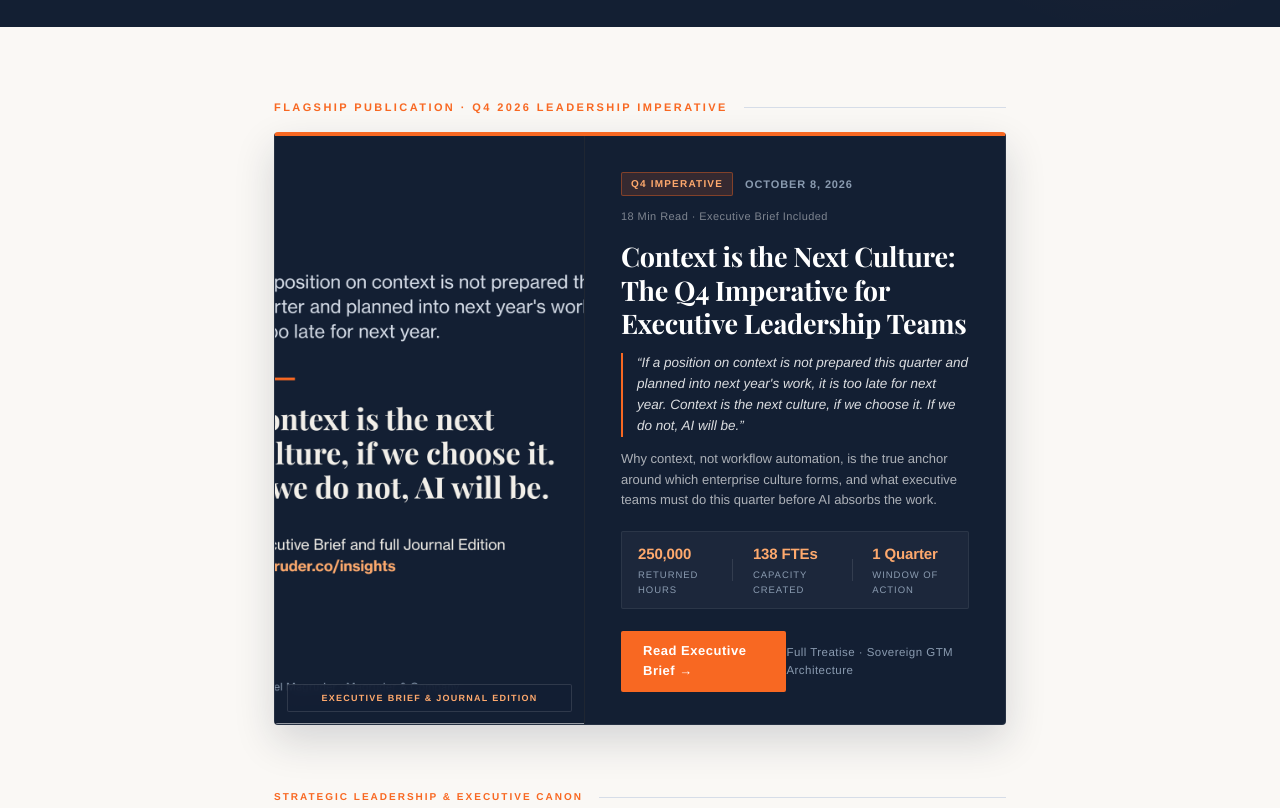
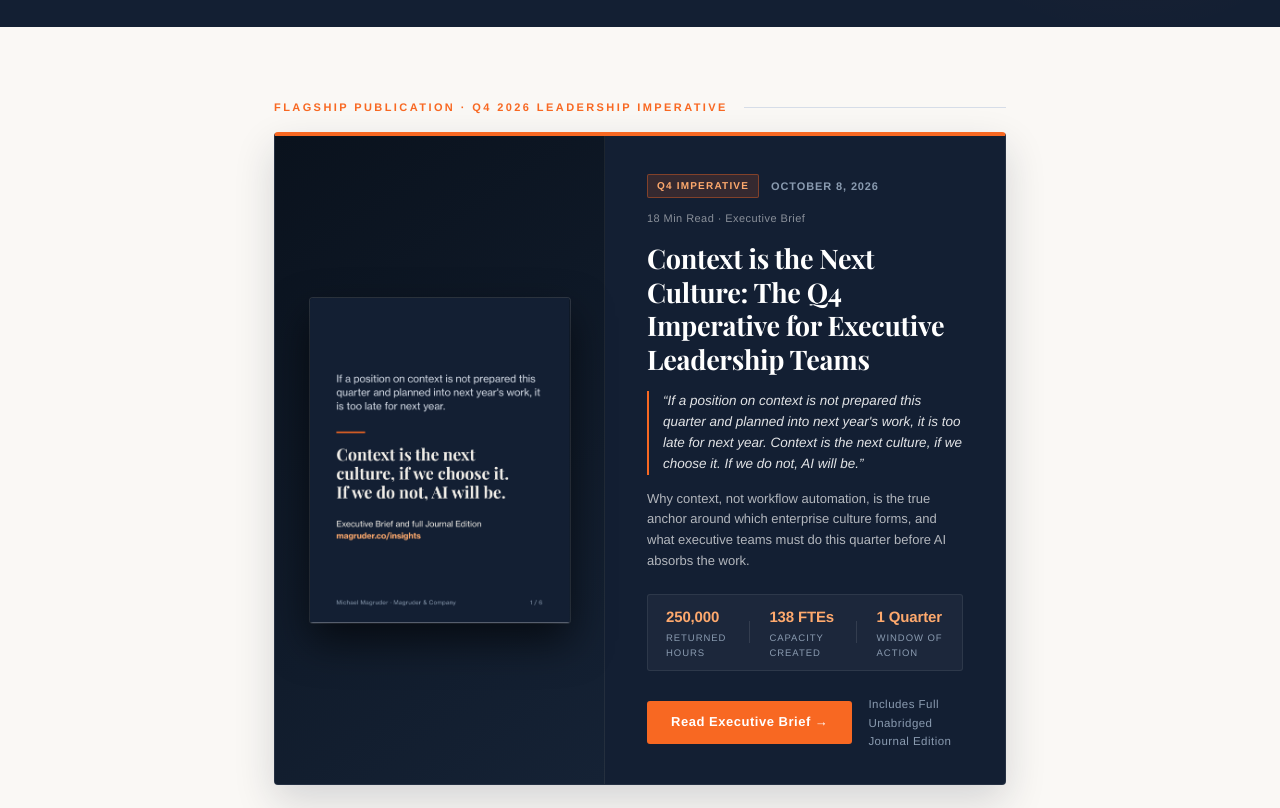
Before and after one commit to michaelmagruder-afk/magruder-co, a website: page insights.html in a window 1280 px wide. Shown: the part 360-1168 px from the top of the page. Drawn offline with nearby package versions, Linux system fonts and the light colour scheme; a web font is replaced by a local one.

Commit message:
fix(insights): frame authentic Slide 1 monograph with uncropped aspect ratio and generous editorial staging

```diff
--- a/insights.html
+++ b/insights.html
@@ -75,29 +75,29 @@ nav{position:fixed;top:0;left:0;right:0;z-index:100;display:flex;align-items:cen
 .flagship-hero-section{margin-bottom:64px;}
 .flagship-section-eyebrow{font-size:11px;font-weight:700;letter-spacing:0.22em;text-transform:uppercase;color:var(--orange);margin-bottom:16px;display:flex;align-items:center;gap:16px;}
 .flagship-section-eyebrow::after{content:'';flex:1;height:1px;background:var(--rule);}
-.flagship-card{display:block;text-decoration:none;background:var(--navy-dark);color:var(--white);border-radius:4px;overflow:hidden;border:1px solid rgba(255,255,255,0.08);border-top:4px solid var(--orange);box-shadow:0 16px 40px rgba(19,31,51,0.16);transition:transform 0.2s ease,box-shadow 0.2s ease,border-color 0.2s ease;}
-.flagship-card:hover{transform:translateY(-2px);box-shadow:0 22px 48px rgba(19,31,51,0.22);border-color:rgba(248,104,34,0.35);}
-.flagship-grid{display:grid;grid-template-columns:310px 1fr;min-height:400px;}
-.flagship-media-wrapper{position:relative;background:#0C1421;display:flex;align-items:center;justify-content:center;overflow:hidden;border-right:1px solid rgba(255,255,255,0.08);}
-.flagship-cover-image{width:100%;height:100%;object-fit:cover;object-position:center top;display:block;transition:transform 0.3s ease;}
-.flagship-card:hover .flagship-cover-image{transform:scale(1.02);}
-.flagship-media-badge{position:absolute;bottom:12px;left:12px;right:12px;background:rgba(19,31,51,0.9);backdrop-filter:blur(8px);padding:6px 10px;font-size:9px;font-weight:700;letter-spacing:0.14em;text-align:center;color:var(--orange-light);border:1px solid rgba(255,255,255,0.12);border-radius:2px;text-transform:uppercase;}
-.flagship-content-wrapper{padding:36px 36px 32px;display:flex;flex-direction:column;justify-content:space-between;}
+.flagship-card{display:block;text-decoration:none;background:var(--navy-dark);border-radius:4px;overflow:hidden;border:1px solid rgba(255,255,255,0.08);border-top:4px solid var(--orange);box-shadow:0 16px 40px rgba(19,31,51,0.16);transition:transform 0.25s ease,box-shadow 0.25s ease,border-color 0.25s ease;}
+.flagship-card:hover{transform:translateY(-2px);box-shadow:0 24px 52px rgba(19,31,51,0.25);border-color:rgba(248,104,34,0.4);}
+.flagship-grid{display:grid;grid-template-columns:330px 1fr;align-items:stretch;}
+.flagship-stage{background:linear-gradient(145deg,#0A121D 0%,#152235 100%);padding:36px 28px;display:flex;align-items:center;justify-content:center;border-right:1px solid rgba(255,255,255,0.08);}
+.flagship-monograph-frame{width:100%;max-width:260px;box-shadow:0 18px 40px rgba(0,0,0,0.6),0 0 0 1px rgba(255,255,255,0.14);border-radius:3px;overflow:hidden;transition:transform 0.3s ease,box-shadow 0.3s ease;}
+.flagship-card:hover .flagship-monograph-frame{transform:translateY(-4px) scale(1.02);box-shadow:0 24px 50px rgba(0,0,0,0.7),0 0 0 1px rgba(248,104,34,0.5);}
+.flagship-monograph-img{width:100%;height:auto;aspect-ratio:4/5;object-fit:contain;display:block;}
+.flagship-content{padding:38px 42px 34px;display:flex;flex-direction:column;justify-content:space-between;}
 .flagship-meta-row{display:flex;align-items:center;gap:12px;margin-bottom:14px;flex-wrap:wrap;}
 .flagship-pill{background:rgba(248,104,34,0.15);color:var(--orange-light);border:1px solid rgba(248,104,34,0.4);padding:3px 9px;border-radius:2px;font-weight:700;letter-spacing:0.12em;text-transform:uppercase;font-size:10px;}
 .flagship-date{color:var(--muted);font-size:11px;font-weight:600;letter-spacing:0.08em;text-transform:uppercase;}
-.flagship-reading-time{color:rgba(255,255,255,0.45);font-size:11px;letter-spacing:0.04em;}
-.flagship-headline{font-family:'Playfair Display',Georgia,serif;font-size:clamp(22px,2.2vw,27px);font-weight:700;line-height:1.25;color:var(--white);margin-bottom:12px;letter-spacing:-0.01em;}
-.flagship-pullquote{font-size:13.5px;font-style:italic;color:rgba(255,255,255,0.85);line-height:1.55;border-left:2px solid var(--orange);padding-left:14px;margin-bottom:12px;}
-.flagship-dek{font-size:13px;font-weight:300;color:rgba(255,255,255,0.65);line-height:1.6;margin-bottom:20px;}
-.flagship-metrics-strip{display:flex;align-items:center;gap:20px;background:rgba(255,255,255,0.04);border:1px solid rgba(255,255,255,0.07);padding:10px 16px;border-radius:2px;margin-bottom:22px;}
+.flagship-reading-time{color:rgba(255,255,255,0.5);font-size:11px;letter-spacing:0.04em;}
+.flagship-headline{font-family:'Playfair Display',Georgia,serif;font-size:clamp(22px,2.2vw,27px);font-weight:700;line-height:1.25;color:#FFFFFF;margin-bottom:14px;letter-spacing:-0.01em;}
+.flagship-pullquote{font-size:13.5px;font-style:italic;color:rgba(255,255,255,0.88);line-height:1.55;border-left:2px solid var(--orange);padding-left:14px;margin-bottom:14px;}
+.flagship-dek{font-size:13px;font-weight:300;color:rgba(255,255,255,0.68);line-height:1.6;margin-bottom:22px;}
+.flagship-metrics-strip{display:flex;align-items:center;gap:20px;background:rgba(255,255,255,0.04);border:1px solid rgba(255,255,255,0.08);padding:10px 18px;border-radius:3px;margin-bottom:24px;}
 .flagship-metric-item{display:flex;flex-direction:column;}
 .flagship-metric-val{font-size:15px;font-weight:700;color:var(--orange-light);letter-spacing:-0.01em;}
 .flagship-metric-lbl{font-size:9.5px;text-transform:uppercase;letter-spacing:0.1em;color:var(--muted);margin-top:1px;}
 .flagship-metric-divider{width:1px;height:22px;background:rgba(255,255,255,0.1);}
-.flagship-action-row{display:flex;align-items:center;justify-content:space-between;margin-top:auto;}
-.flagship-btn{display:inline-flex;align-items:center;gap:8px;background:var(--orange);color:var(--white);padding:10px 22px;font-size:13px;font-weight:600;letter-spacing:0.04em;border-radius:2px;transition:background 0.2s ease,transform 0.15s ease;}
-.flagship-card:hover .flagship-btn{background:#E05514;transform:translateX(2px);}
+.flagship-action-row{display:flex;align-items:center;justify-content:space-between;gap:16px;margin-top:auto;}
+.flagship-btn{display:inline-flex;align-items:center;gap:8px;background:var(--orange);color:#FFFFFF;padding:11px 24px;font-size:13px;font-weight:600;letter-spacing:0.04em;border-radius:3px;transition:background 0.2s ease,transform 0.15s ease,box-shadow 0.2s ease;white-space:nowrap;}
+.flagship-card:hover .flagship-btn{background:#E05514;transform:translateX(2px);box-shadow:0 4px 12px rgba(248,104,34,0.35);}
 .flagship-alt-link{font-size:11.5px;color:var(--muted);letter-spacing:0.04em;}
 
 /* FOOTER */
@@ -116,10 +116,12 @@ footer{background:var(--navy-dark);padding:24px 64px;border-top:1px solid rgba(2
   .page-header{padding:110px 24px 56px}
   .main-body{padding:48px 24px 72px}
   .flagship-grid{grid-template-columns:1fr;}
-  .flagship-media-wrapper{height:280px;border-right:none;border-bottom:1px solid rgba(255,255,255,0.08);}
-  .flagship-content-wrapper{padding:24px 20px;}
+  .flagship-stage{padding:28px 20px;border-right:none;border-bottom:1px solid rgba(255,255,255,0.08);}
+  .flagship-monograph-frame{max-width:220px;}
+  .flagship-content{padding:28px 20px;}
   .flagship-metrics-strip{flex-wrap:wrap;gap:14px;}
   .flagship-metric-divider{display:none;}
+  .flagship-action-row{flex-direction:column;align-items:flex-start;gap:12px;}
   footer{flex-direction:column;gap:16px;padding:24px;text-align:center}
   .footer-links{flex-wrap:wrap;justify-content:center;gap:20px}
 }
@@ -157,15 +159,19 @@ footer{background:var(--navy-dark);padding:24px 64px;border-top:1px solid rgba(2
 
     <a href="/insights/context-is-the-next-culture" class="flagship-card" aria-label="Read Context is the Next Culture: The Q4 Imperative">
       <div class="flagship-grid">
-        <div class="flagship-media-wrapper">
-          <img src="/images/insights/context-is-the-next-culture-cover.png" alt="Context is the Next Culture: The Q4 Imperative" class="flagship-cover-image" />
-          <div class="flagship-media-badge">Executive Brief &amp; Journal Edition</div>
+        <div class="flagship-stage">
+          <div class="flagship-monograph-frame">
+            <img src="images/insights/context-is-the-next-culture-cover.png"
+                 onerror="if(!this.dataset.retried){this.dataset.retried=1;this.src='/images/insights/context-is-the-next-culture-cover.png';}"
+                 alt="Context is the Next Culture: The Q4 Imperative"
+                 class="flagship-monograph-img" />
+          </div>
         </div>
-        <div class="flagship-content-wrapper">
+        <div class="flagship-content">
           <div class="flagship-meta-row">
             <span class="flagship-pill">Q4 Imperative</span>
             <span class="flagship-date">October 8, 2026</span>
-            <span class="flagship-reading-time">18 Min Read &middot; Executive Brief Included</span>
+            <span class="flagship-reading-time">18 Min Read &middot; Executive Brief</span>
           </div>
           <h2 class="flagship-headline">Context is the Next Culture: The Q4 Imperative for Executive Leadership Teams</h2>
           <blockquote class="flagship-pullquote">&ldquo;If a position on context is not prepared this quarter and planned into next year's work, it is too late for next year. Context is the next culture, if we choose it. If we do not, AI will be.&rdquo;</blockquote>
@@ -188,7 +194,7 @@ footer{background:var(--navy-dark);padding:24px 64px;border-top:1px solid rgba(2
           </div>
           <div class="flagship-action-row">
             <span class="flagship-btn">Read Executive Brief &rarr;</span>
-            <span class="flagship-alt-link">Full Treatise &middot; Sovereign GTM Architecture</span>
+            <span class="flagship-alt-link">Includes Full Unabridged Journal Edition</span>
           </div>
         </div>
       </div>
```
